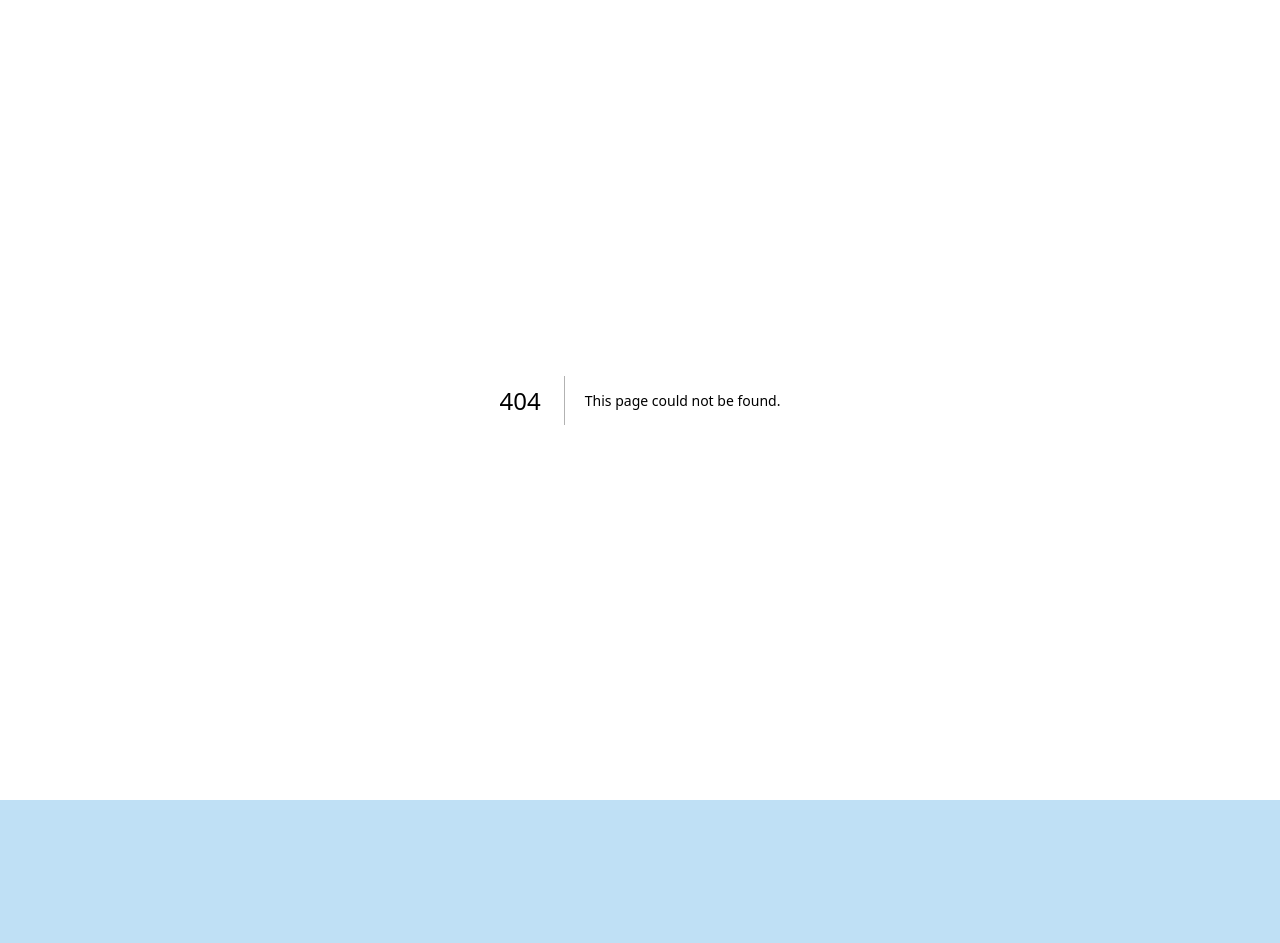
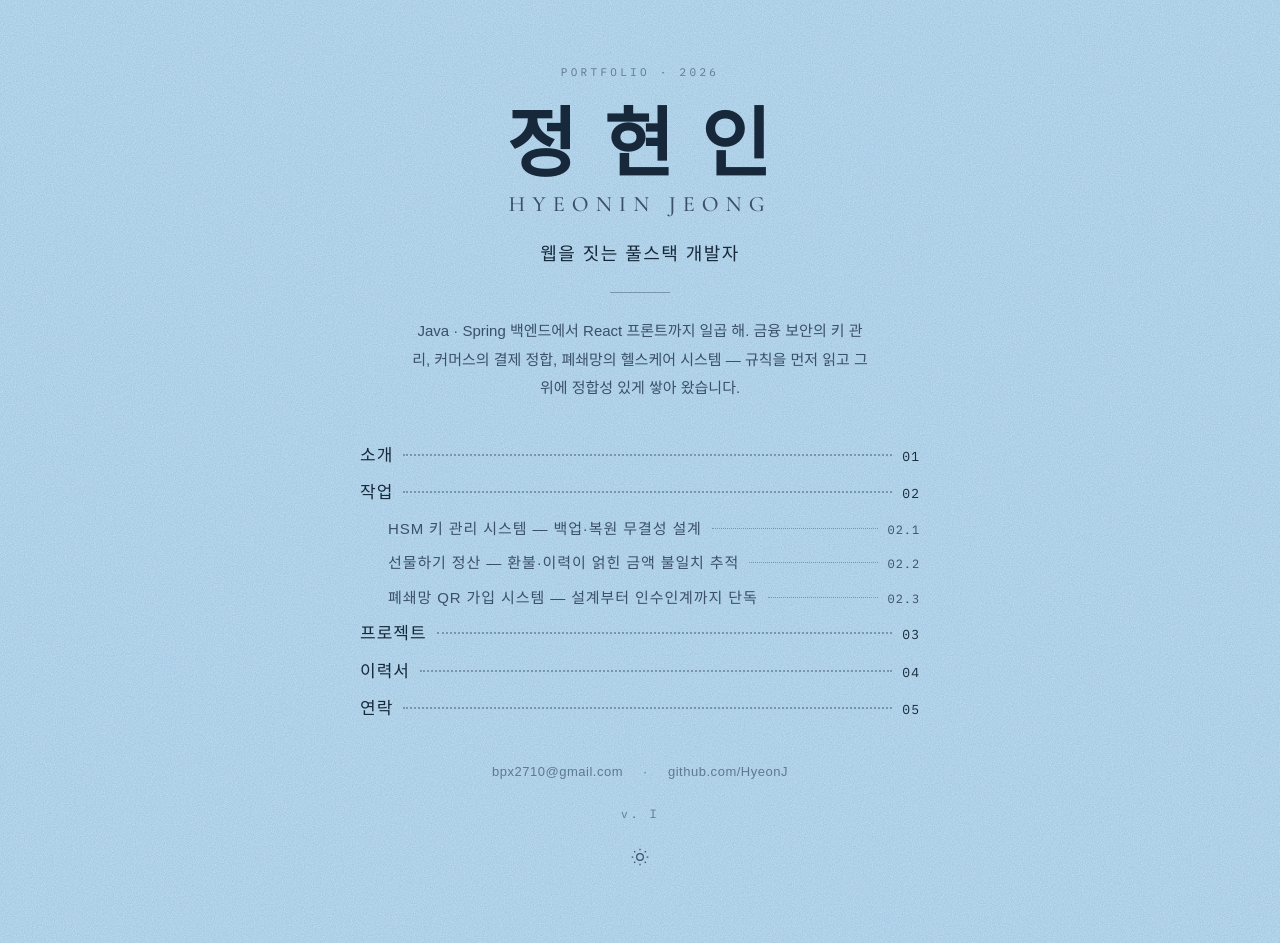
Before and after one commit to HyeonJ/portfolio, a Next.js app: page /contents in a window 1280 px wide. Before the commit this address had no page. Before the commit the page ends 800 px from the top, so only its background shows below. Built offline with nearby package versions, Linux system fonts and the light colour scheme; a web font is replaced by a local one.

Commit message:
feat: 차례 페이지 — 소개 문단, 펼친 차례, 연락 줄

```diff
--- /dev/null
+++ b/app/contents/page.tsx
@@ -0,0 +1,44 @@
+import type { Metadata } from 'next';
+import { Paper } from '@/components/paper';
+import { Toc } from '@/components/toc';
+import { DayNight } from '@/components/day-night';
+import { SITE } from '@/lib/book';
+
+export const metadata: Metadata = { title: '차례' };
+
+export default function Contents() {
+  return (
+    <Paper>
+      <div className="mx-auto flex min-h-dvh w-[560px] max-w-[92vw] flex-col items-center justify-center py-16 text-center">
+        <div className="ink-1 font-mono text-[11px] tracking-[0.3em]" style={{ color: 'var(--ink-3)' }}>
+          PORTFOLIO · {SITE.year}
+        </div>
+        <h1 className="ink-1 mt-6 text-[76px] font-bold leading-[1.05] tracking-[0.04em]">정 현 인</h1>
+        <div className="ink-1 font-latin mt-1 text-[22px] font-medium tracking-[0.32em]" style={{ color: 'var(--ink-2)' }}>
+          {SITE.nameLatin}
+        </div>
+        <p className="ink-2 mt-5 text-[18px] tracking-[0.08em]">{SITE.tagline}</p>
+        <div className="ink-2 my-6 h-px w-[60px]" style={{ background: 'var(--rule)' }} />
+        <p className="ink-2 max-w-[460px] text-[15px] leading-[1.9]" style={{ color: 'var(--ink-2)' }}>
+          {SITE.intro}
+        </p>
+        <div className="ink-3 mt-10 w-full">
+          <Toc expanded />
+        </div>
+        <div className="ink-4 mt-10 flex gap-5 text-[13px] tracking-[0.04em]" style={{ color: 'var(--ink-3)' }}>
+          <a href={`mailto:${SITE.email}`}>{SITE.email}</a>
+          <span aria-hidden="true">·</span>
+          <a href={SITE.github} rel="me noopener" target="_blank">
+            github.com/HyeonJ
+          </a>
+        </div>
+        <div className="ink-4 font-mono mt-6 text-[12px] tracking-[0.2em]" style={{ color: 'var(--ink-3)' }}>
+          {SITE.edition}
+        </div>
+        <div className="ink-4">
+          <DayNight />
+        </div>
+      </div>
+    </Paper>
+  );
+}
```
Also changed, not shown: 1 other file (tests, documents, lock files or other folders).
